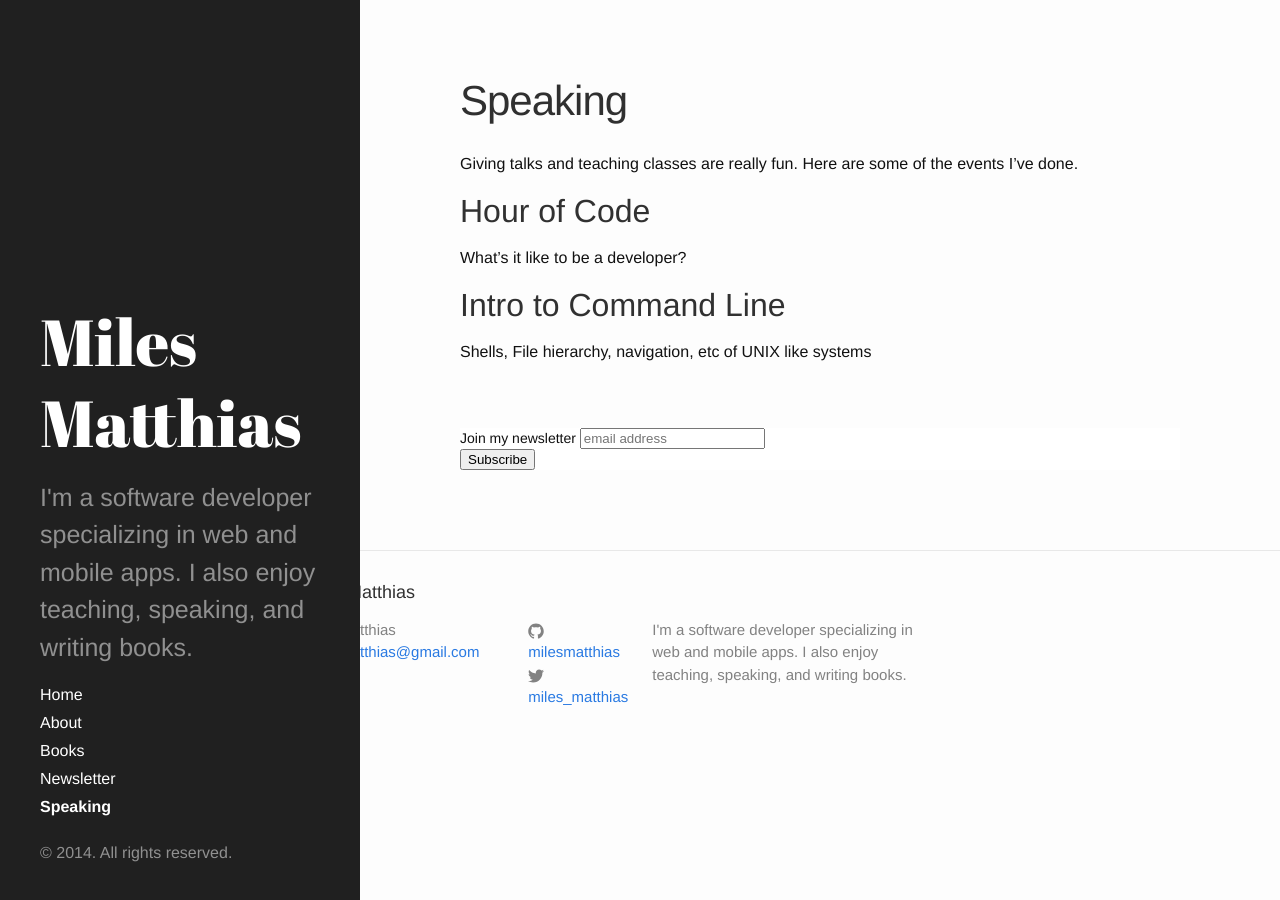
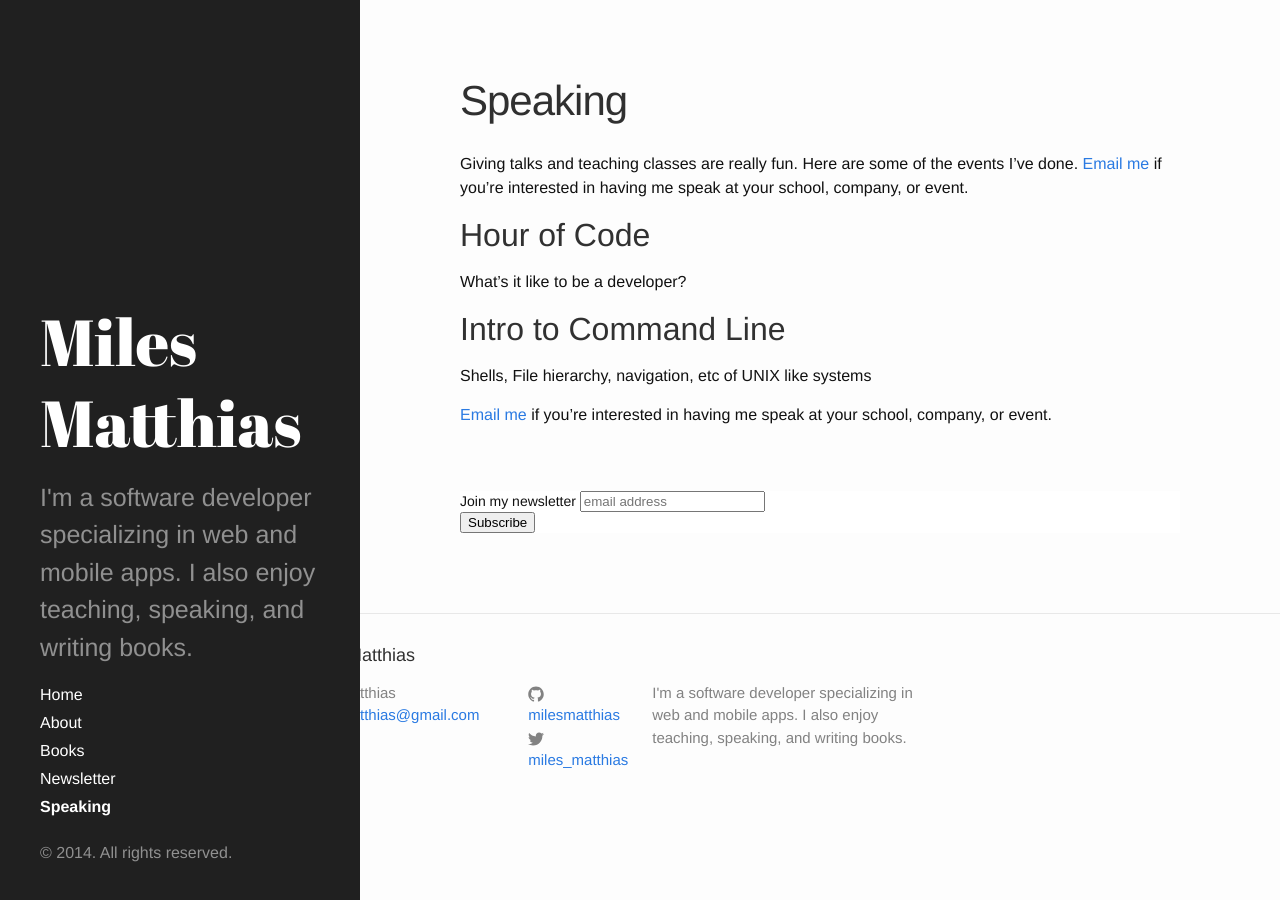
Before and after one commit to milesmatthias/milesmatthias.github.io, a Jekyll site: the page built from speaking.md, in a window 1280 px wide. Built offline with Jekyll 4.4.1, drawn with Linux system fonts in a browser that asks for light colours; comment, search, counter and statistics services are not loaded.

Commit message:
added more links to speaking

```diff
--- a/speaking.md
+++ b/speaking.md
@@ -4,7 +4,7 @@ title: Speaking
 permalink: /speaking/
 ---
 
-Giving talks and teaching classes are really fun. Here are some of the events I've done.
+Giving talks and teaching classes are really fun. Here are some of the events I've done. [Email me](mailto:miles.matthias@gmail.com) if you're interested in having me speak at your school, company, or event.
 
 ## Hour of Code
 
@@ -14,3 +14,6 @@ What's it like to be a developer?
 ## Intro to Command Line
 
 Shells, File hierarchy, navigation, etc of UNIX like systems
+
+
+[Email me](mailto:miles.matthias@gmail.com) if you're interested in having me speak at your school, company, or event.
```
